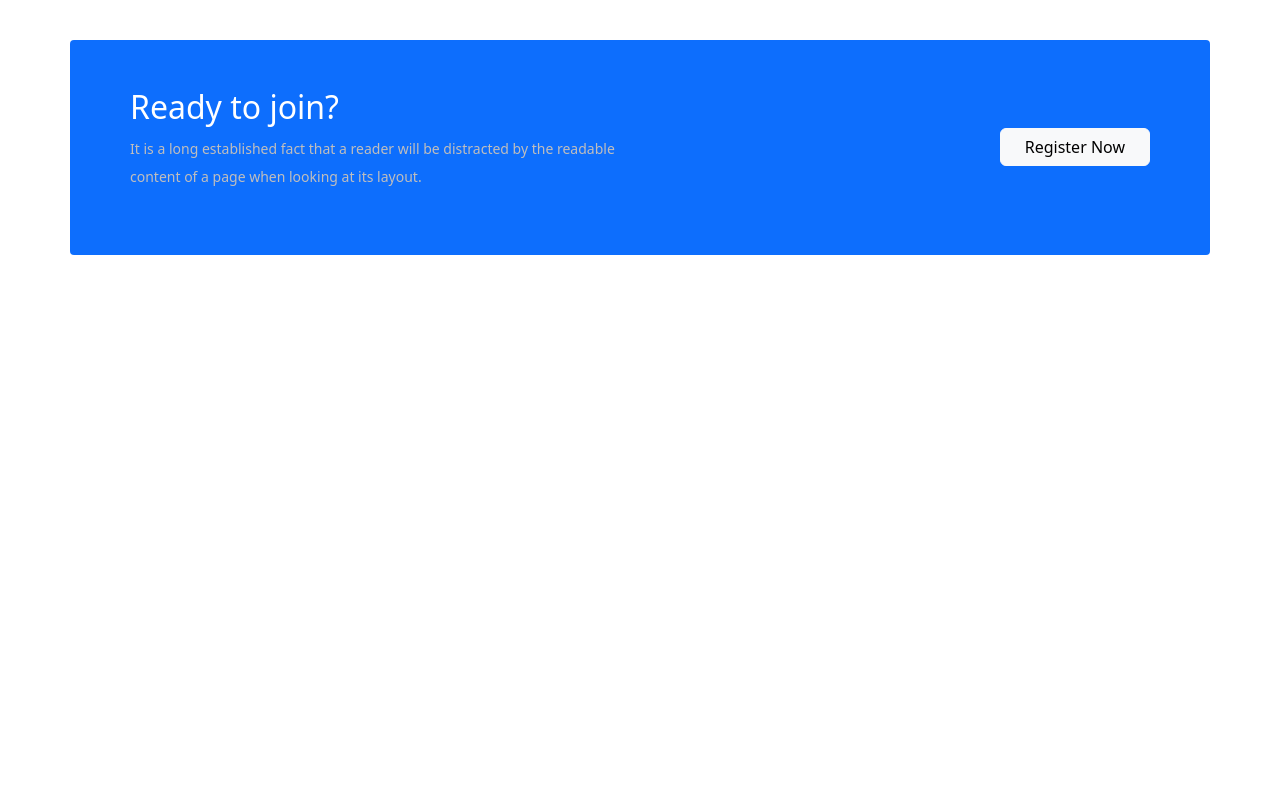
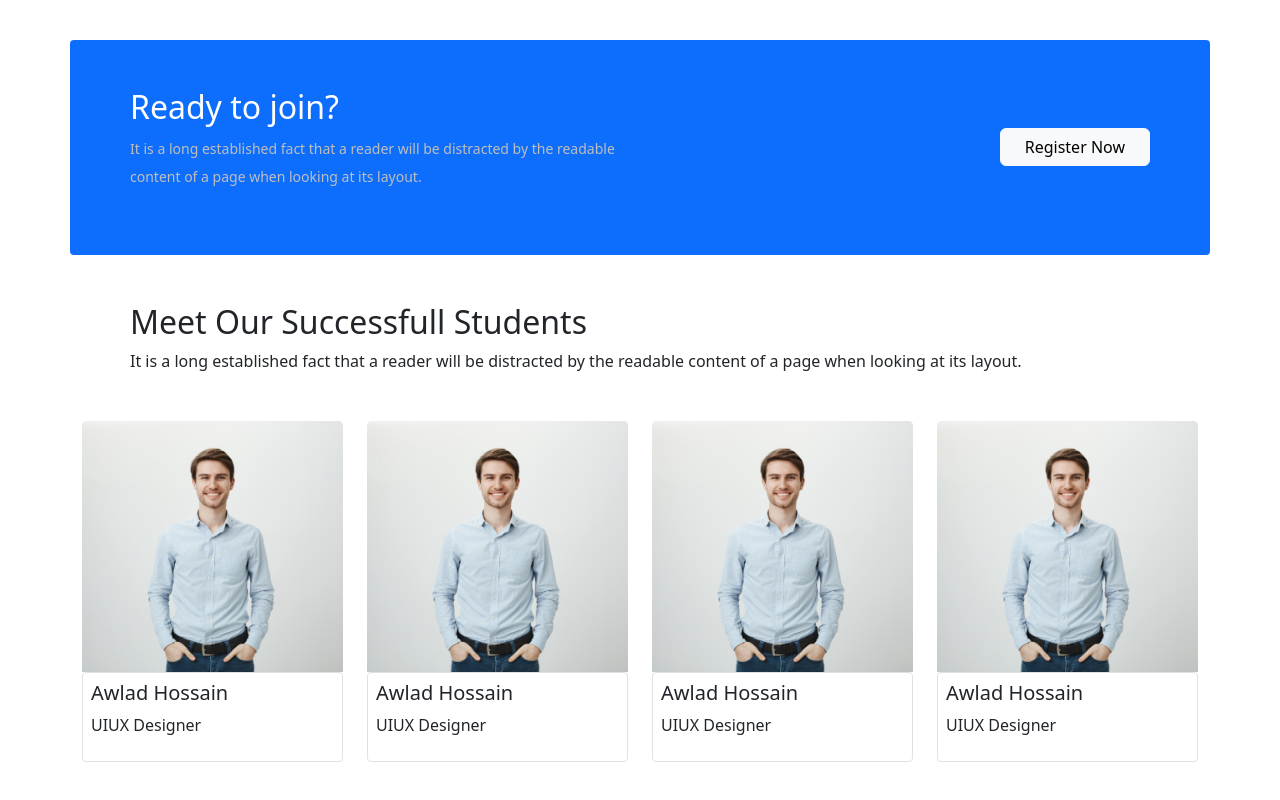
Before and after one commit to Alamin0123/edTech-website, a plain HTML site: page index.html in a window 1280 px wide. Shown: the part 2301-3101 px from the top of the page. Before the commit the page ends 2604 px from the top, so only its background shows below. Drawn offline with Linux system fonts and the light colour scheme.

Commit message:
meet section completed

```diff
--- a/index.html
+++ b/index.html
@@ -314,6 +314,61 @@ p.text-white {
   </section>
 
  <!--    bootstrap-cdn-js-linkup -->
+
+
+<!---------------------
+   team-meet-section-start
+   -------------------------->
+<section class="team-meet container my-4">
+  <div class="meet-title  justify-content-md-end px-lg-5 ">
+    <h2>Meet Our Successfull
+      Students</h2>
+      <p>It is a long established fact that a reader will be distracted by the
+        readable content of a page when looking at its layout.</p>
+  </div>
+     <div class="row my-5">
+         <div class="col-sm-6 col-md-6 col-lg-3 ">
+          <img src="img/student-1.png" alt="" srcset="" class="w-100">
+          <div class="student-info border border-1 p-2 rounded-1">
+            <h5>Awlad Hossain</h5>
+          <p>UIUX Designer</p>
+          </div>
+        </div>
+         <div class="col-sm-6 col-md-6 col-lg-3 ">
+          <img src="img/student-1.png" alt="" srcset="" class="w-100">
+          <div class="student-info border border-1 p-2 rounded-1">
+            <h5>Awlad Hossain</h5>
+          <p>UIUX Designer</p>
+          </div>
+        </div>
+         <div class="col-sm-6 col-md-6 col-lg-3 ">
+          <img src="img/student-1.png" alt="" srcset="" class="w-100">
+          <div class="student-info border border-1 p-2 rounded-1">
+            <h5>Awlad Hossain</h5>
+          <p>UIUX Designer</p>
+          </div>
+        </div>
+         <div class="col-sm-6 col-md-6 col-lg-3 ">
+          <img src="img/student-1.png" alt="" srcset="" class="w-100">
+          <div class="student-info border border-1 p-2 rounded-1">
+            <h5>Awlad Hossain</h5>
+          <p>UIUX Designer</p>
+          </div>
+        </div>
+     </div>
+</section>
+<!-- team-meet-section-end -->
+
+<!------------------------------------
+   Students-Feedback-section start
+  ------------------------------------>
+
+
+
+<!-------------------------------------
+   Students-Feedback-section end
+ ------------------------------------->
+
 <script src="js/bootstrap.min.js"></script>
 </body>
 </html>
```
Also changed, not shown: img/student-1.png (added), img/student-2.png (added), img/student-3.png (added), img/student-4.png (added).
